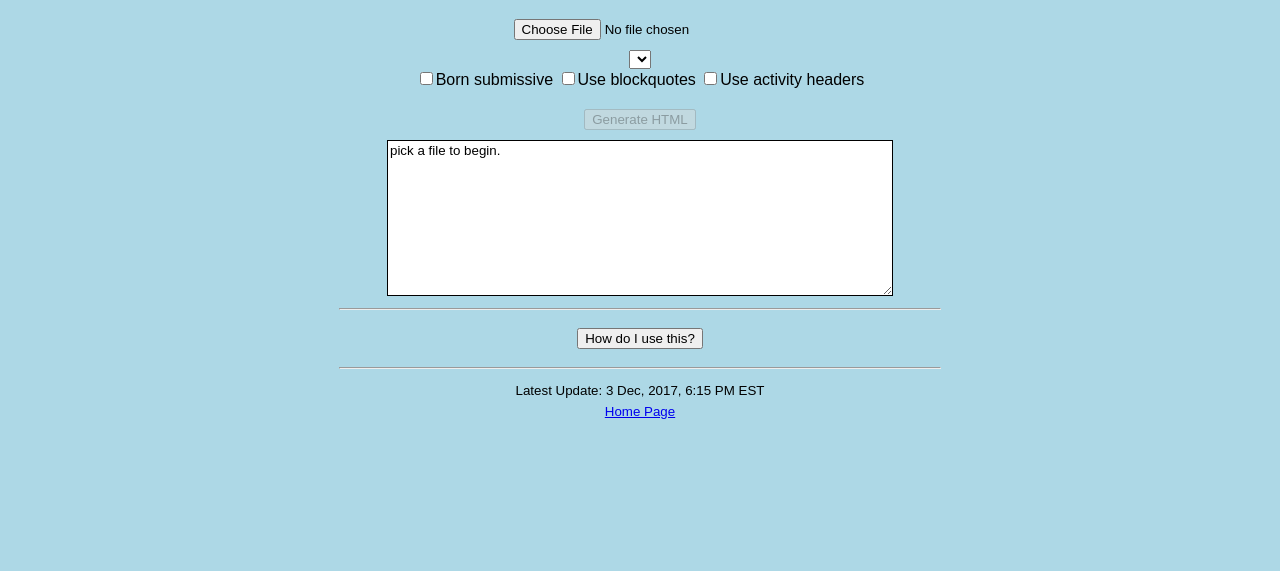
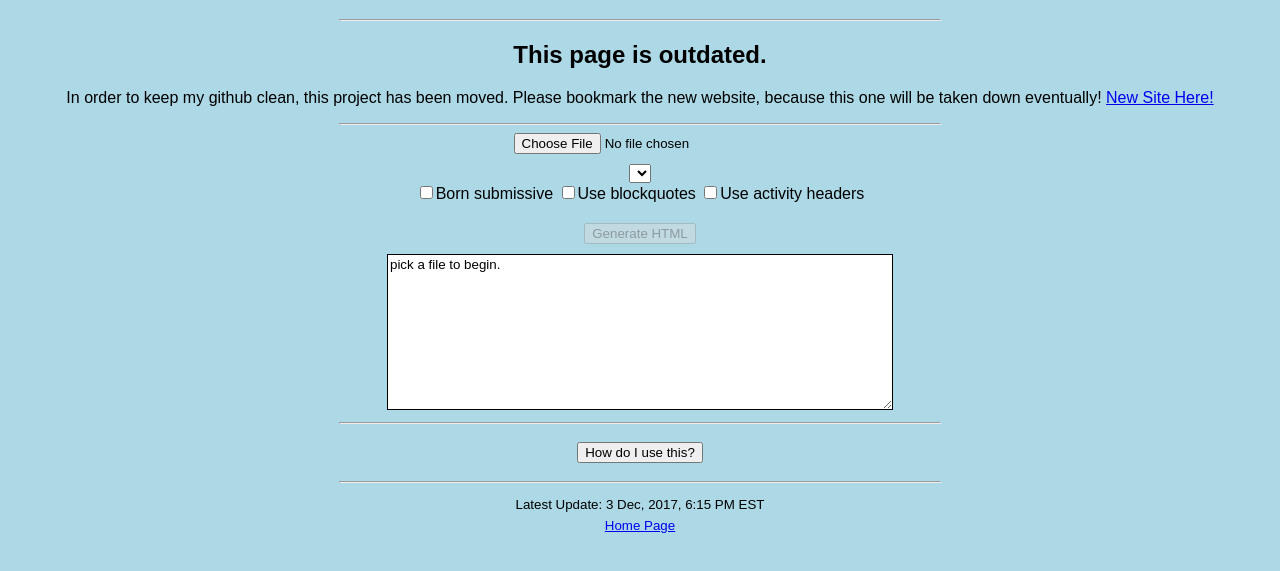
Before and after one commit to EricaG13/EricaG13.github.io, a plain HTML site: page p-tokohp/tokohp.html in a window 1280 px wide. Shown: the part 89-660 px from the top of the page. Drawn offline with Linux system fonts and the light colour scheme.

Commit message:
TokoHP is Moving.
- Link added to the website directing users to the TokoHP project's new
location. Which is here, by the way:
https://ericag13.github.io/Toko-HP-Journal-Gen/

```diff
--- a/p-tokohp/tokohp.html
+++ b/p-tokohp/tokohp.html
@@ -27,6 +27,16 @@ output - the text area that will contain the generated html.
 
 <body>
   <h1>Tokota HP Journal Generator</h1>
+
+  <hr/>
+  <h2>This page is outdated.</h2>
+  <p>
+    In order to keep my github clean, this project has been moved. Please bookmark
+    the new website, because this one will be taken down eventually!
+    <a href="https://ericag13.github.io/Toko-HP-Journal-Gen/">New Site Here!</a>
+  </p>
+  <hr/>
+
   <form id="form">
     <input id="filepick" type="file" accept=".csv" onchange="loadFile(this)"/>
   </form>
```
Also changed, not shown: index.html (+1 -1 lines).
